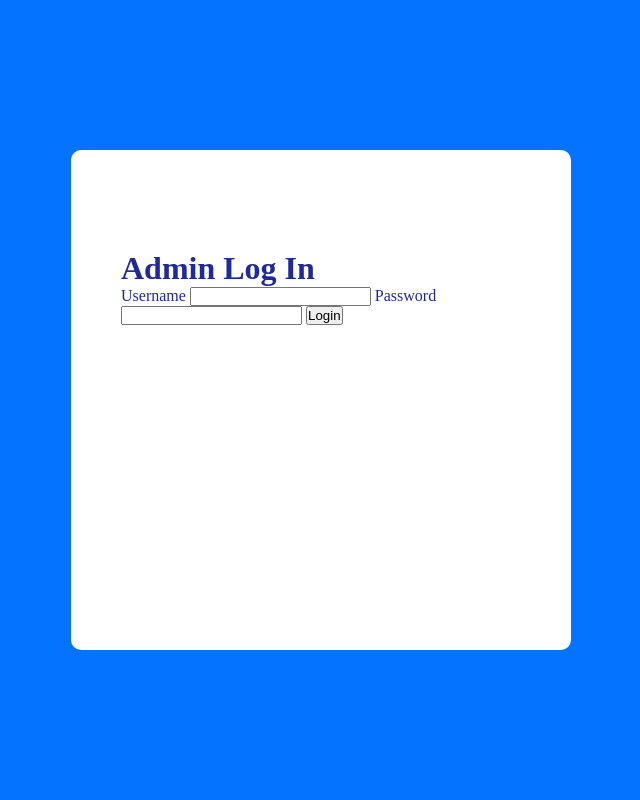
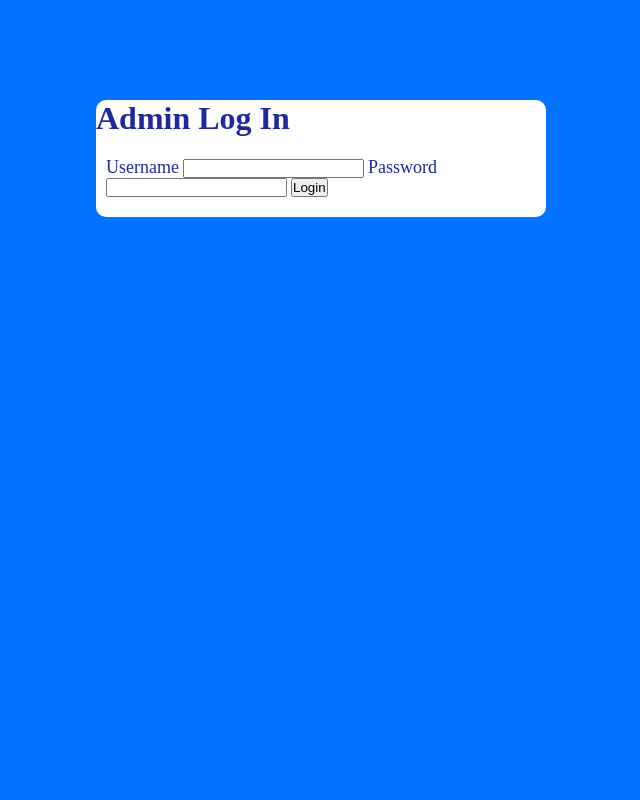
Before and after one commit to kelseyvn17/Web_Group15, a PHP site: page /admin_login.html in a window 1280 px wide. Shown: the whole page, without its empty margins (319-959 px from the left). Run offline with PHP 8.4, Linux system fonts and the light colour scheme.

Commit message:
Update admin.css

```diff
--- a/admin.css
+++ b/admin.css
@@ -5,9 +5,9 @@
 }
 body{
     background-color: #0473FF;
-    height: 100vh;
+    background-size: cover;
+    align-items: center;
     display: flex;
-    align-items: center;
     justify-content: center;
 }
 .container{
@@ -15,8 +15,19 @@ body{
     background-color: white;
     color: #1F299C;
     border-radius: 10px;
-    width: 500px;
-    height: 500px;
-    padding: 100px 50px;
-    margin: 50% 20%;
+    margin-top: 100px;
+    width: 450px;
+    height: auto;
 }
+h2{
+    padding: 80px 50px;
+    font-size: 40px;
+}
+
+form{
+    padding: 20px 10px;
+}
+form label{
+    font-size: 18px;
+    margin: 5px 0;
+}
```
